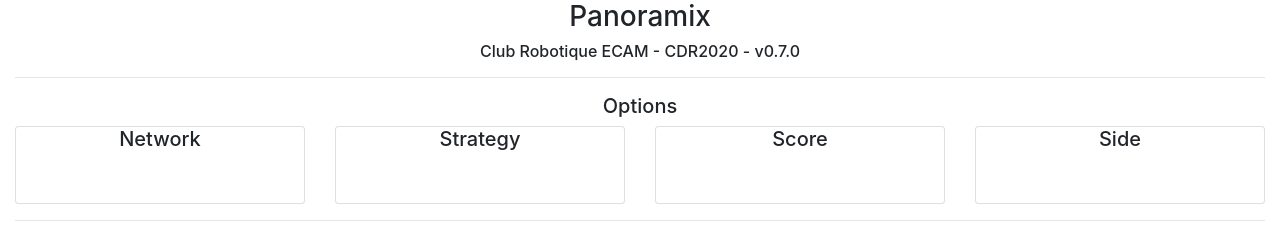
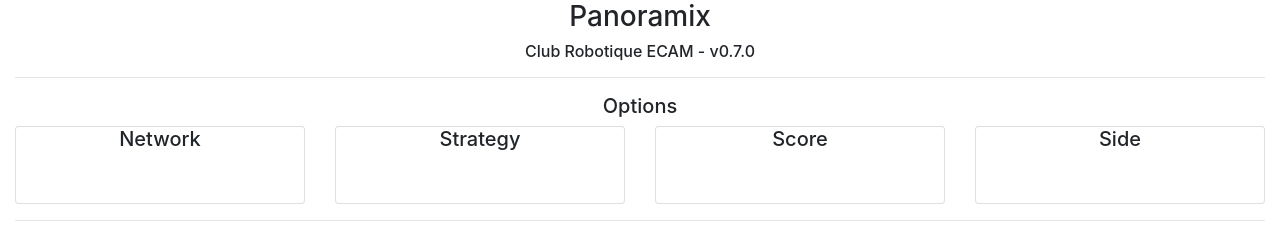
Before and after one commit to robotique-ecam/cdfr, a Flask app: page / in a window 1280 px wide. Shown: the top 238 px of the page. Run offline with Flask 2, Linux system fonts and the light colour scheme; some libraries are stand-ins or nearby versions.

Commit message:
Et si on poussais maimie dans les orties 😉

```diff
--- a/src/panoramix/panoramix/templates/index.html
+++ b/src/panoramix/panoramix/templates/index.html
@@ -3,6 +3,7 @@
 <!--Commentaire test de j-l-->
 <head>
   <title>Panoramix</title>
+  <meta name="viewport" content="width=device-width, initial-scale=1.0">
   <script src="/static/js/jquery-3.4.1.min.js"></script>
   <script src="/static/js/bootstrap.min.js"></script>
   <script src="/static/js/toastr.min.js"></script>
@@ -49,8 +50,10 @@
 
 <body>
   <div class="container-fluid">
-    <h3 class="text-center">Panoramix</h3>
-    <h6 class="text-center">Club Robotique ECAM - CDR2020 - v0.7.0</h6>
+    <div class="d-none d-lg-block">
+      <h3 class="text-center">Panoramix</h3>
+      <h6 class="text-center">Club Robotique ECAM - v0.7.0</h6>
+    </div>
 
     <hr>
 
```
